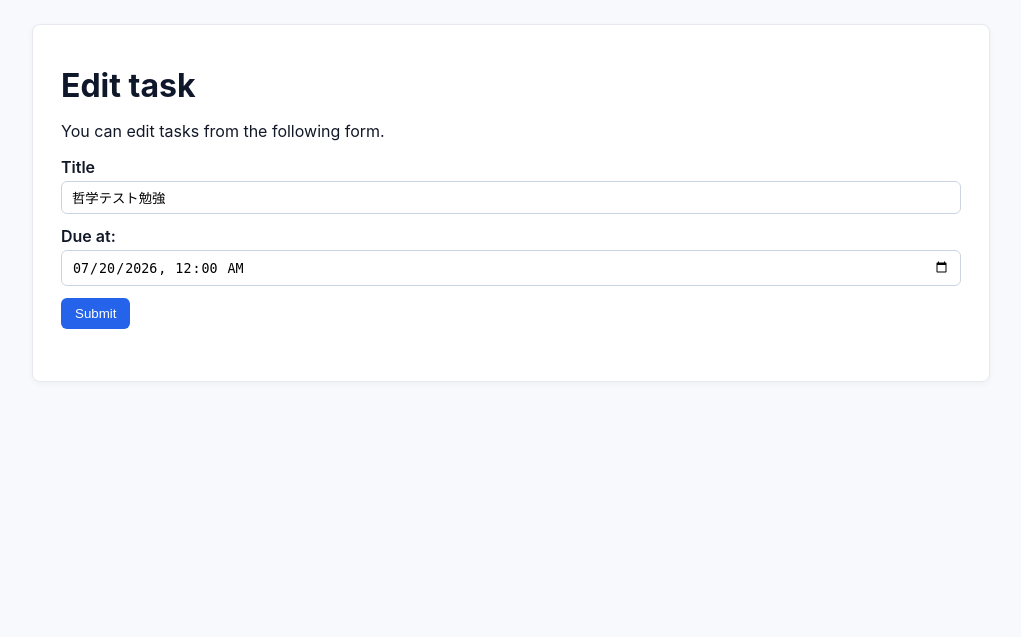
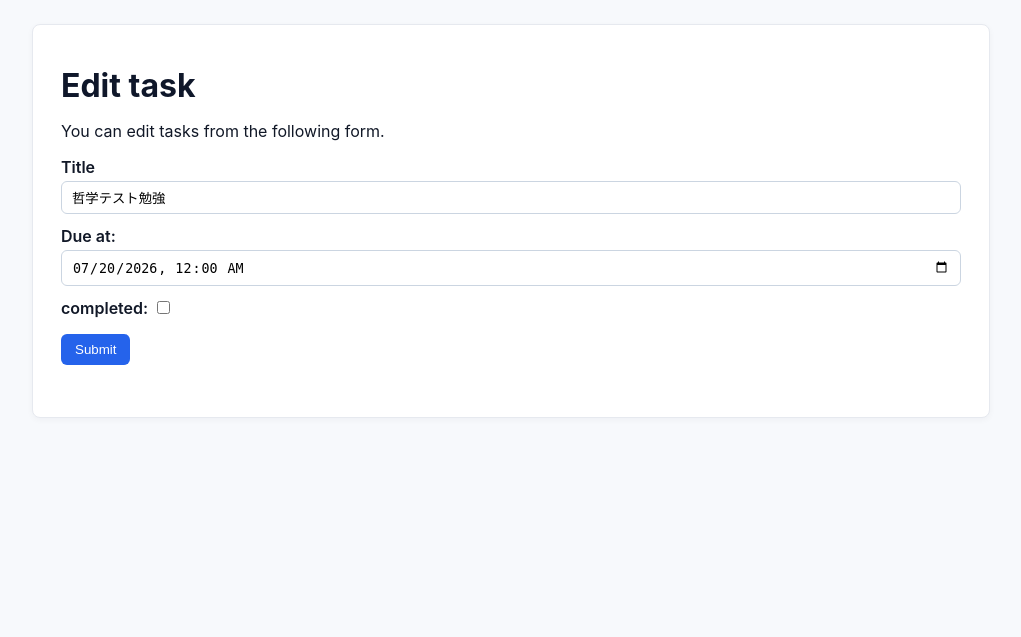
Before and after one commit to s1F10250172/django-test-exercise, a Django app: page /2/update in a window 1280 px wide. Shown: the top 637 px of the page, without its empty margins (129-1150 px from the left). Run offline with Django 5.2, Linux system fonts and the light colour scheme; data comes from the database, SQL or seed files in the repository; both versions use the stored data as it was after the commit.

Commit message:
completedを操作可能に

```diff
--- a/todo/templates/todo/edit.html
+++ b/todo/templates/todo/edit.html
@@ -16,6 +16,10 @@
         <input id="dueInput" name="due_at" type="datetime-local" value="{{ task.due_at|date:'Y-m-d H:i' }}">
     </div>
     <div>
+        <label for="completedInput">completed:</label>
+        <input id="completedInput" name="Completed" type="checkbox" {% if task.Completed %}checked{% endif %}>
+    </div>
+    <div>
         <button type="submit">Submit</button>
     </div>
 </form>
--- a/todo/views.py
+++ b/todo/views.py
@@ -31,6 +31,7 @@ def detail(request, task_id):
         'task': task,
     }
     return render(request, 'todo/detail.html', context)
+
 def update(request, task_id):
     try:
         task = Task.objects.get(pk=task_id)
@@ -39,6 +40,7 @@ def update(request, task_id):
     if request.method == 'POST':
         task.title = request.POST['title']
         task.due_at = make_aware(parse_datetime(request.POST['due_at']))
+        task.completed = "Completed" in request.POST
         task.save()
         return redirect(detail, task_id)
 
```
Also changed, not shown: db.sqlite3.
